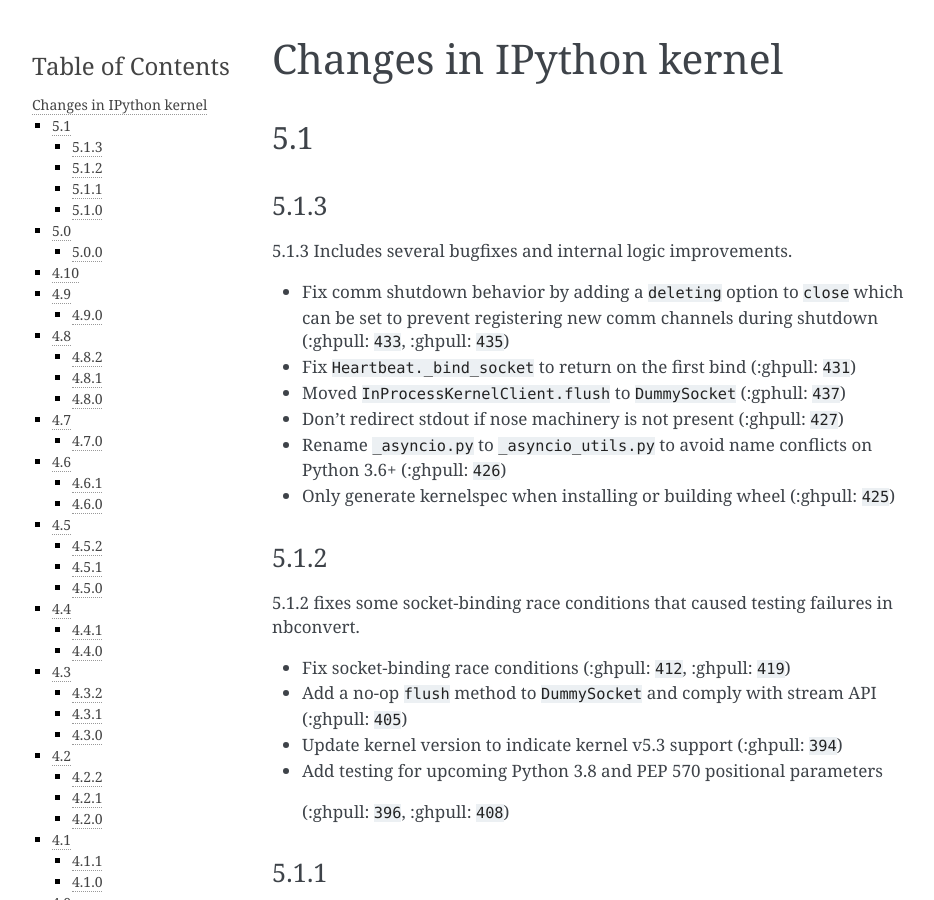
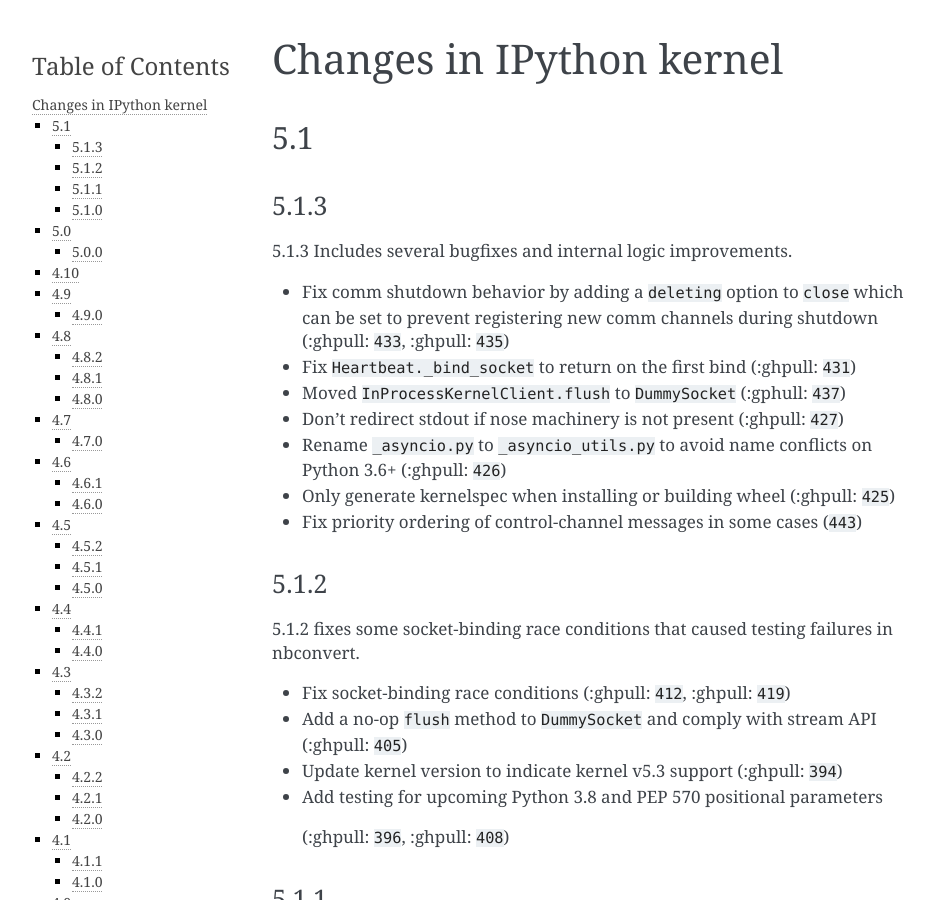
Before and after one commit to ipython/ipykernel, a Sphinx documentation site: the page built from docs/changelog.rst, in a window 1280 px wide and 900 px high. Shown: the whole window, without its empty margins (148-1082 px from the left). Built offline with Sphinx 7.4.7, drawn with Linux system fonts in a browser that asks for light colours; cross-references to code outside the pages are shown as plain code.

Commit message:
changelog for 443

```diff
--- a/docs/changelog.rst
+++ b/docs/changelog.rst
@@ -15,6 +15,7 @@
 - Don't redirect stdout if nose machinery is not present (:ghpull: `427`)
 - Rename `_asyncio.py` to `_asyncio_utils.py` to avoid name conflicts on Python 3.6+  (:ghpull: `426`)
 - Only generate kernelspec when installing or building wheel (:ghpull: `425`)
+- Fix priority ordering of control-channel messages in some cases (:ghpull:`443`)
 
 
 5.1.2
```
